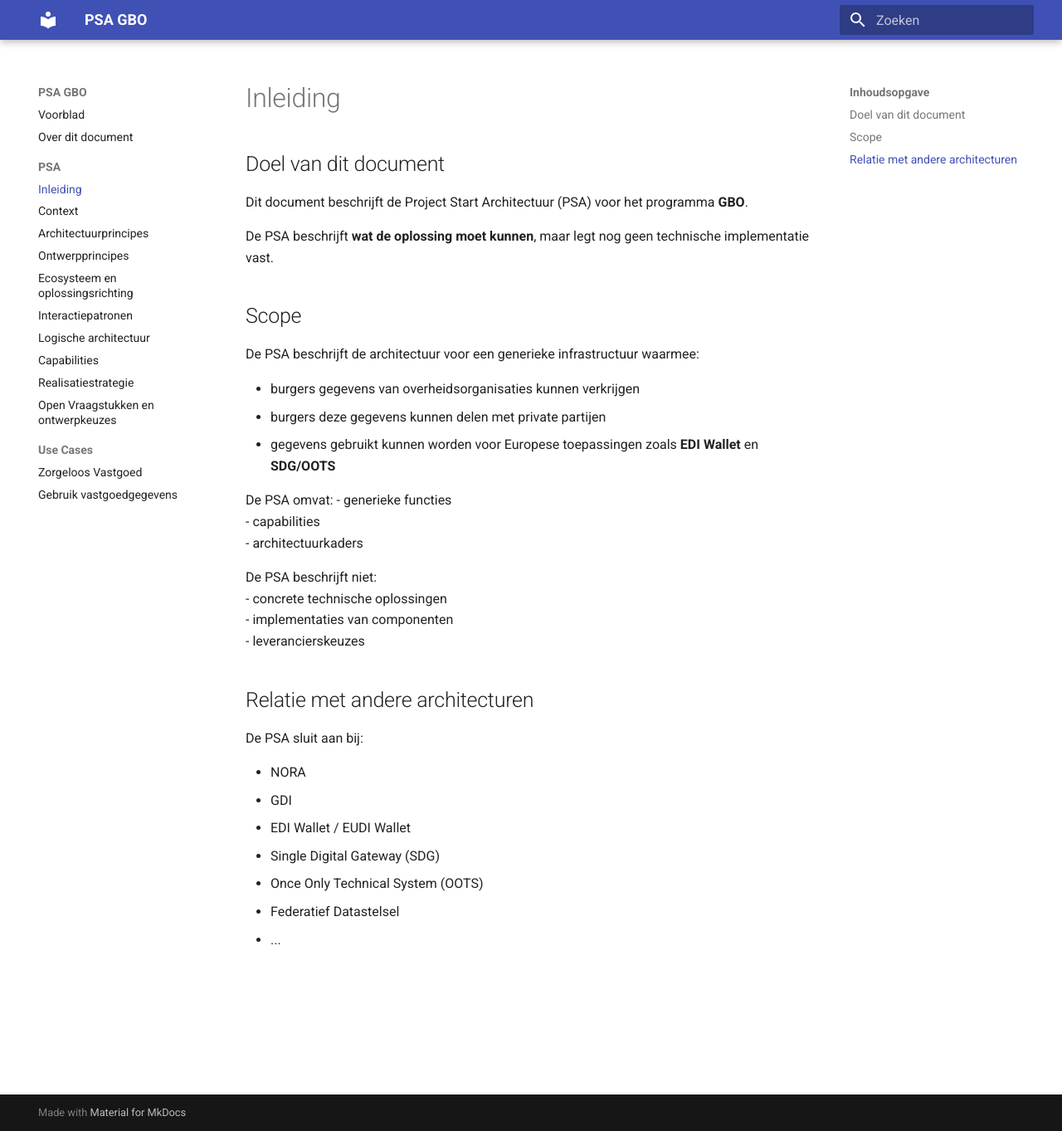
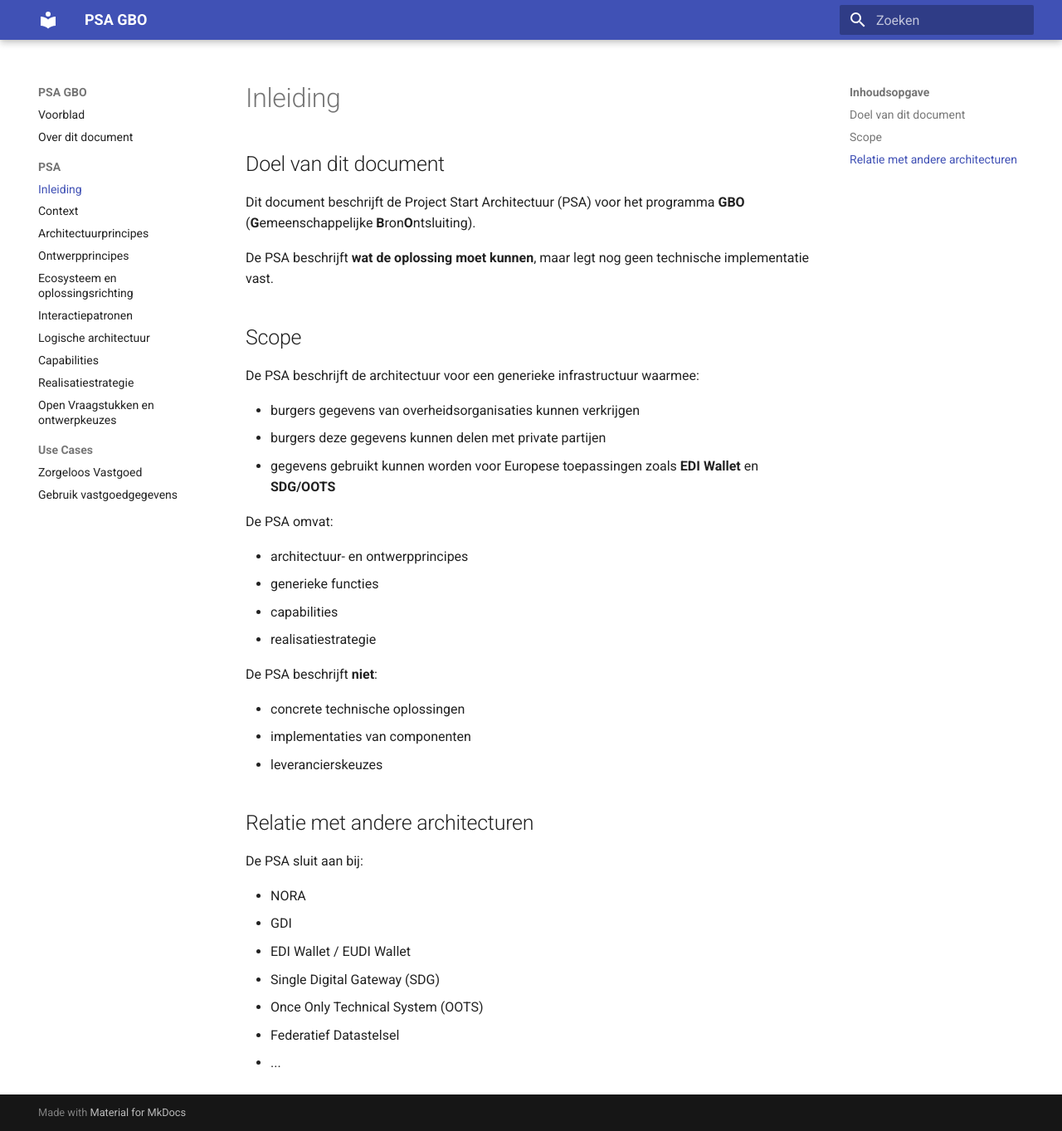
Before and after one commit to Govert-Claus/GBO-DvTP, an MkDocs documentation site: the page built from docs/psa/inleiding.md, in a window 1280 px wide and 1363 px high. Shown: the whole window at 83% size. Built offline with MkDocs 1.6.1 and Material for MkDocs 9.7.7, drawn with Linux system fonts in a browser that asks for light colours.

Commit message:
Update inleiding.md

```diff
--- a/docs/psa/inleiding.md
+++ b/docs/psa/inleiding.md
@@ -3,7 +3,7 @@
 ## Doel van dit document
 
 Dit document beschrijft de Project Start Architectuur (PSA) voor het
-programma **GBO**.
+programma **GBO** (**G**emeenschappelijke **B**ron**O**ntsluiting).
 
 De PSA beschrijft **wat de oplossing moet kunnen**, maar legt nog geen technische implementatie vast.
 
@@ -17,14 +17,17 @@ De PSA beschrijft de architectuur voor een generieke infrastructuur waarmee:
 -   gegevens gebruikt kunnen worden voor Europese toepassingen zoals **EDI Wallet** en **SDG/OOTS**
 
 De PSA omvat:
-- generieke functies
-- capabilities
-- architectuurkaders
 
-De PSA beschrijft niet:
-- concrete technische oplossingen
-- implementaties van componenten
-- leverancierskeuzes
+-   architectuur- en ontwerpprincipes
+-   generieke functies
+-   capabilities
+-   realisatiestrategie
+
+De PSA beschrijft **niet**:
+
+-   concrete technische oplossingen
+-   implementaties van componenten
+-   leverancierskeuzes
 
 
 ## Relatie met andere architecturen
```
